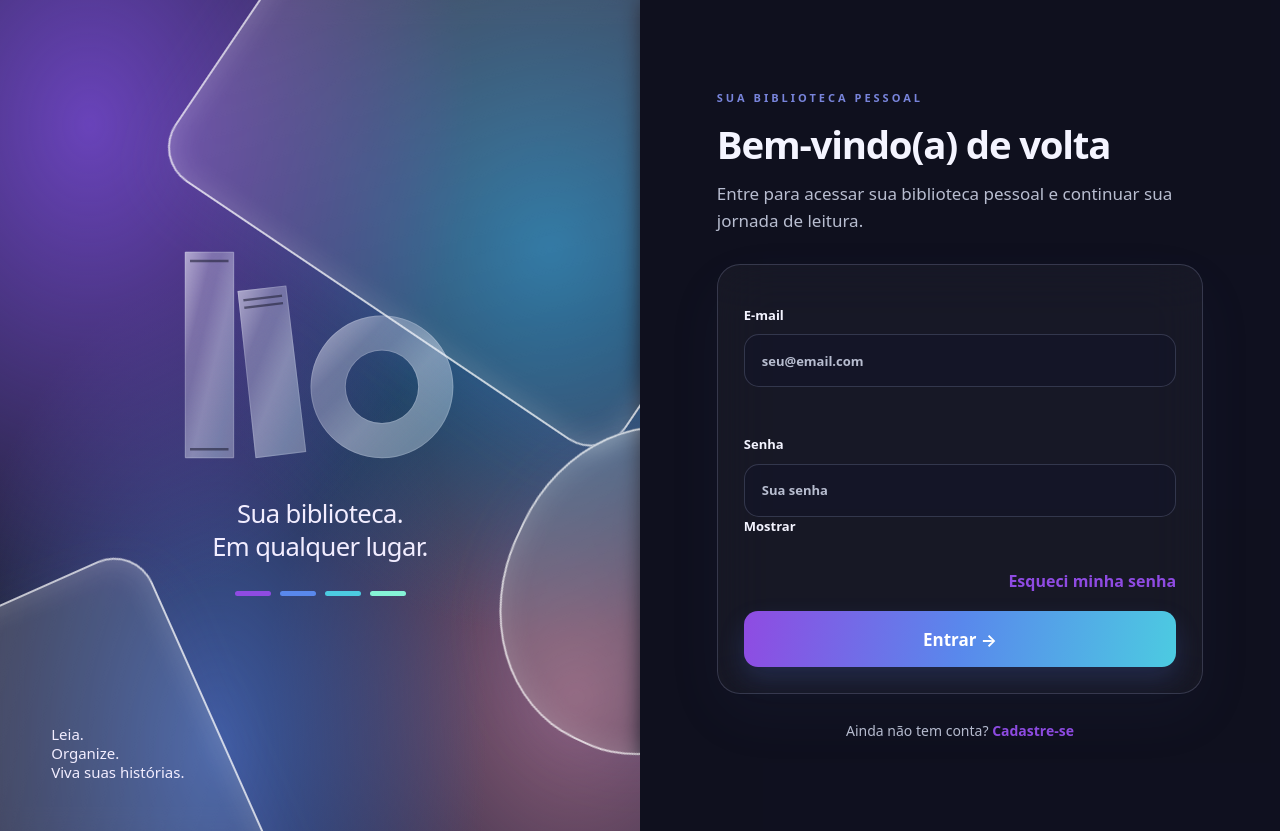
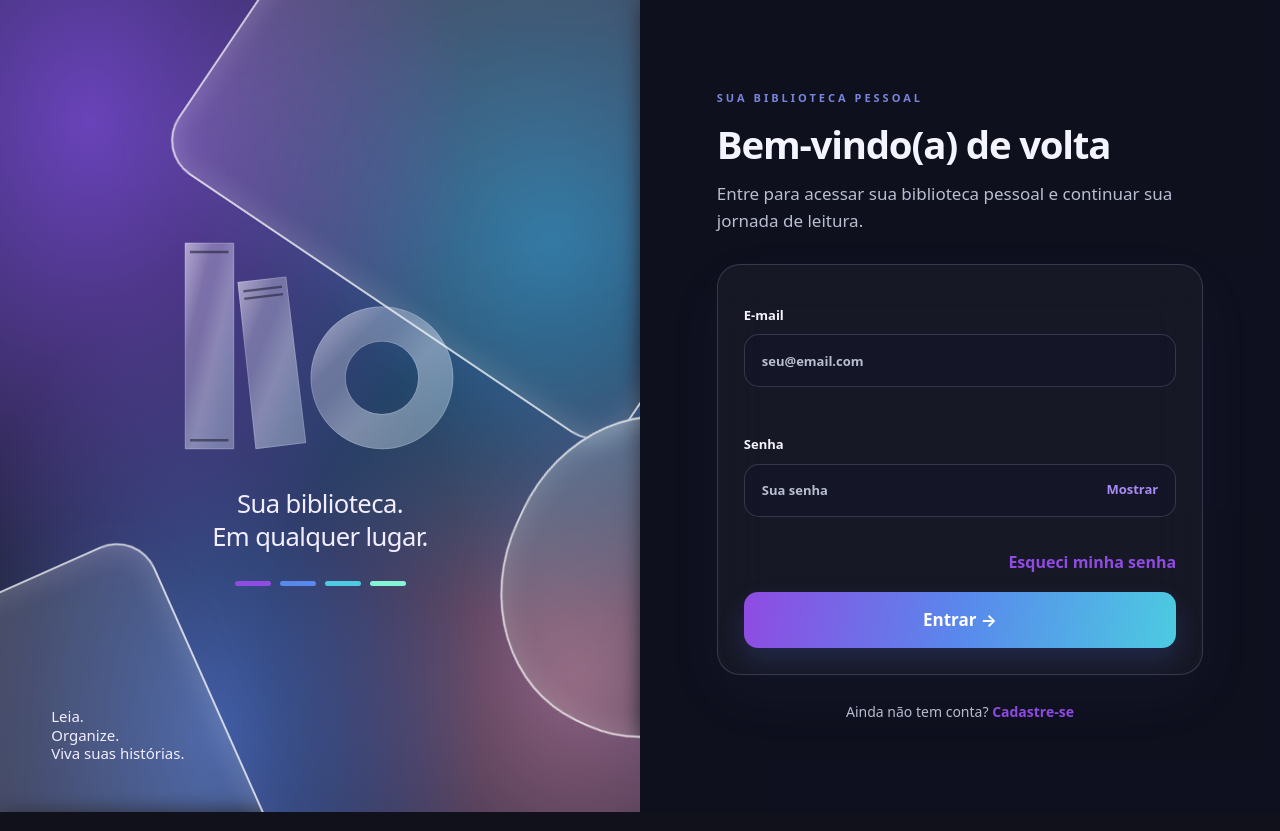
Before and after one commit to isabelmr1107/leituras-app, a Next.js app: page /login in a window 1280 px wide. Built offline with nearby package versions, Linux system fonts and the light colour scheme.

Commit message:
Style accessible password visibility toggle

```diff
--- a/app/globals.css
+++ b/app/globals.css
@@ -1437,3 +1437,10 @@ html[data-theme="light"] .goal-number{color:var(--lio-color-a)!important}
 .lio-admin-dark .lio-admin-brand small,.lio-admin-dark .lio-admin-footer,.lio-admin-dark .lio-admin-result-count small{color:#b7aec8}
 .lio-admin-dark .lio-admin-denied p,.lio-admin-dark .lio-admin-book-list li.lio-admin-empty{color:#beb4cb}
 @media(max-width:600px){.lio-admin-header-actions{gap:6px}.lio-admin-theme-toggle{padding:10px;font-size:12px}}
+
+/* Login: reveal password without submitting form */
+.lio-password-field{position:relative;display:block;width:100%}
+.lio-password-field input{width:100%;padding-right:94px!important}
+.lio-password-toggle{position:absolute;right:10px;top:50%;transform:translateY(-50%);border:0;background:transparent;color:#a98bf4;font-weight:700;padding:8px;border-radius:8px;font-size:13px}
+.lio-password-toggle:hover{text-decoration:underline}
+.lio-password-toggle:focus-visible{outline:2px solid #a98bf4;outline-offset:2px}
```
